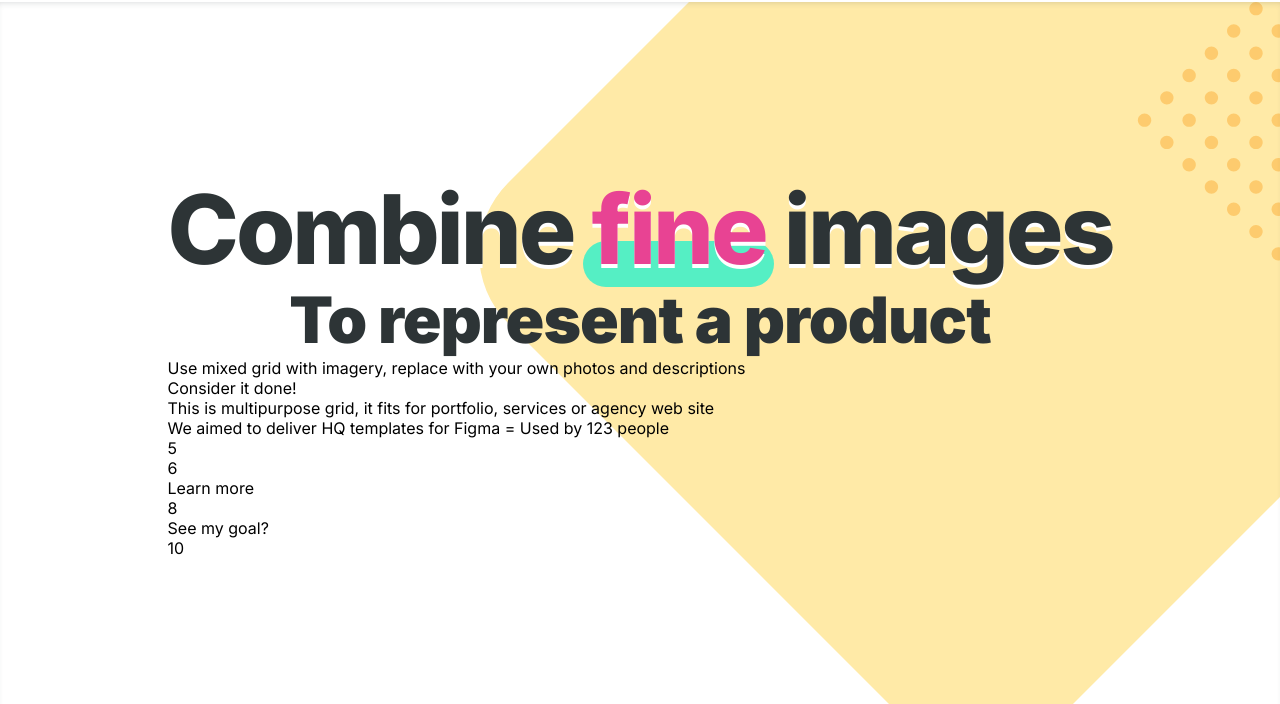
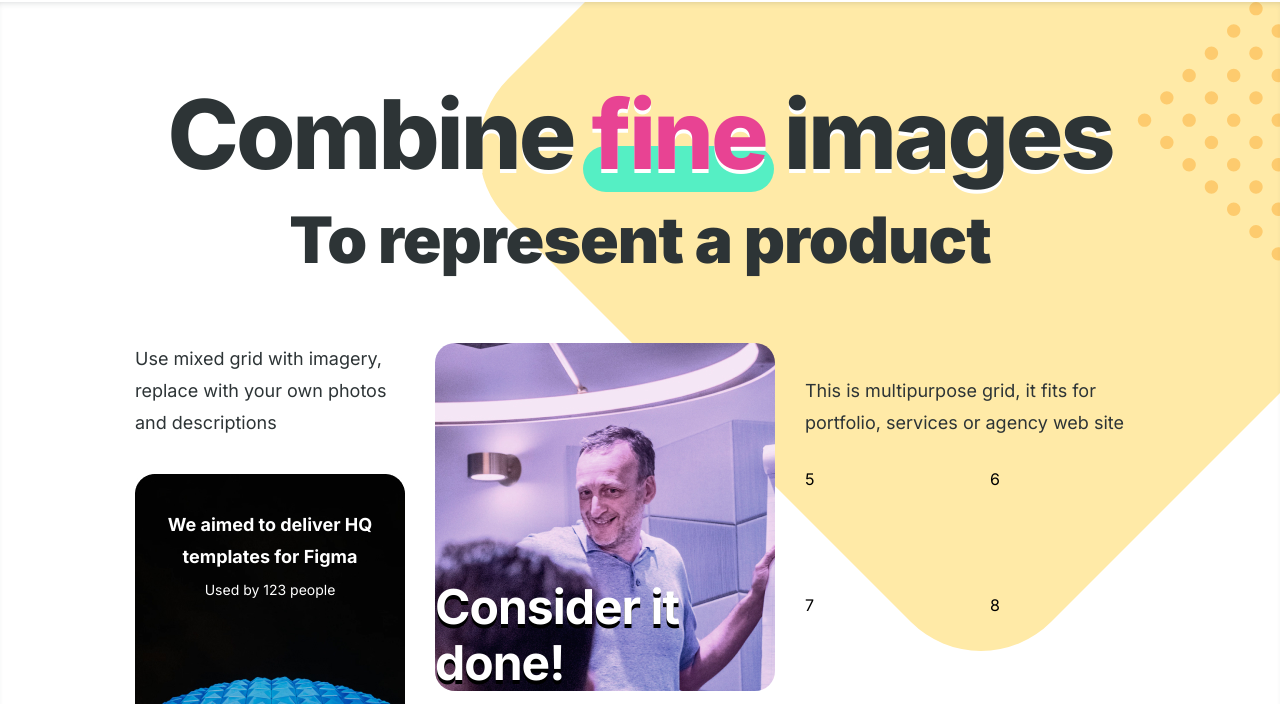
Before and after one commit to nikita-shpikin/grid_layout, a plain HTML site: page index.html in a window 1280 px wide. Shown: the part 96-800 px from the top of the page. Drawn offline with Linux system fonts and the light colour scheme.

Commit message:
вёрстка блока сетки grid combine

```diff
--- a/index.html
+++ b/index.html
@@ -61,37 +61,41 @@
 					</h1>
 					<h2 class="combine__sub-title">To represent a product</h2>
 
-					<aside>
-						<p>
+					<dib class="combine__content">
+						<p class="combine__item combine__text">
 							Use mixed grid with imagery, replace with your own photos and
 							descriptions
 						</p>
 
-						<div><h3>Consider it done!</h3></div>
+						<div class="combine__item combine__strong">
+							<strong>Consider it done!</strong>
+						</div>
 
-						<p>
-							This is multipurpose grid, it fits for portfolio, services or
-							agency web site
+						<p class="combine__item combine__text">
+							This is multipurpose grid, it fits for <br />
+							portfolio, services or agency web site
 						</p>
 
-						<div>
-							<p>
-								We aimed to deliver HQ templates for Figma
-								<span>= Used by 123 people</span>
+						<div class="combine__item">
+							<p class="combine__text">
+								<strong class="combine__text_strong">
+									We aimed to deliver HQ templates for Figma <br />
+								</strong>
+								<span class="combine__text_highlight">Used by 123 people</span>
 							</p>
 						</div>
 
-						<div>5</div>
-						<div>6</div>
+						<div class="combine__item">5</div>
+						<div class="combine__item">6</div>
 
-						<a>Learn more</a>
+						<a class="combine__item">7</a>
 
-						<div>8</div>
+						<div class="combine__item">8</div>
 
-						<div><h3>See my goal?</h3></div>
+						<div class="combine__item">9</div>
 
-						<div>10</div>
-					</aside>
+						<div class="combine__item">10</div>
+					</dib>
 				</div>
 			</section>
 		</main>
--- a/style.css
+++ b/style.css
@@ -6,6 +6,7 @@
 	--secondaryColor: #adadad;
 	--colorHighlight: #e84393;
 	--colorHighlightAfter: #55efc4;
+	--basicDark: #000;
 }
 
 body * {
@@ -111,12 +112,10 @@ body * {
 }
 
 .combine-container {
-	padding: 175px 15px;
+	padding: 80px 135px;
 	box-shadow: inset 0px 4px 8px -6px rgba(40, 50, 56, 0.32);
 	background: url('./images/combine/dots.svg') no-repeat top right,
-		url('./images/combine/rectangle.svg') no-repeat top right;
-	display: grid;
-	place-content: center;
+		url('./images/combine/rectangle.svg') no-repeat right -20%;
 }
 
 .combine__title {
@@ -148,12 +147,83 @@ body * {
 }
 
 .combine__sub-title {
+	margin-top: 15px;
 	text-align: center;
 	font-weight: 900;
 	font-size: 64px;
 	line-height: 77px;
 	letter-spacing: -1px;
 	color: var(--mainColorText);
+}
+
+.combine__content {
+	margin-top: 65px;
+	display: grid;
+	gap: 30px;
+	grid-template-columns: 270px repeat(4, 1fr);
+	grid-template-rows: repeat(7, 1fr);
+	grid-template-areas:
+		'textOne imageOne imageOne textTwo textTwo'
+		'sphere imageOne imageOne . .'
+		'sphere imageOne imageOne . .'
+		'sphere . . . . '
+		'sphere . . . .'
+		'. . . . .';
+}
+
+.combine__item {
+	border-radius: 20px;
+}
+
+.combine__item:nth-child(1) {
+	grid-area: textOne;
+	color: var(--mainColorText);
+}
+
+.combine__item:nth-child(2) {
+	grid-area: imageOne;
+	background: url('./images/combine/man.jpg') no-repeat center;
+
+	display: grid;
+	place-content: end center;
+}
+
+.combine__item:nth-child(3) {
+	padding-top: 32px;
+	color: var(--mainColorText);
+	grid-area: textTwo;
+}
+
+.combine__item:nth-child(4) {
+	padding-top: 40px;
+	grid-area: sphere;
+	background: url('./images/combine/sphere.jpg') no-repeat center;
+	color: var(--colorContent);
+	text-align: center;
+}
+
+.combine__strong {
+	font-weight: 700;
+	font-size: 48px;
+	line-height: 56px;
+	letter-spacing: -1px;
+	color: var(--colorContent);
+	text-shadow: 0px 4px 0px var(--basicDark);
+}
+
+.combine__text {
+	font-weight: 400;
+	font-size: 18px;
+	line-height: 32px;
+}
+
+.combine__text_highlight {
+	font-size: 14px;
+	line-height: 24px;
+}
+
+.combine__text_strong {
+	font-weight: 700;
 }
 
 @media screen and (max-width: 1064px) {
```
Also changed, not shown: images/combine/man.jpg (added), images/combine/sphere.jpg (added).
